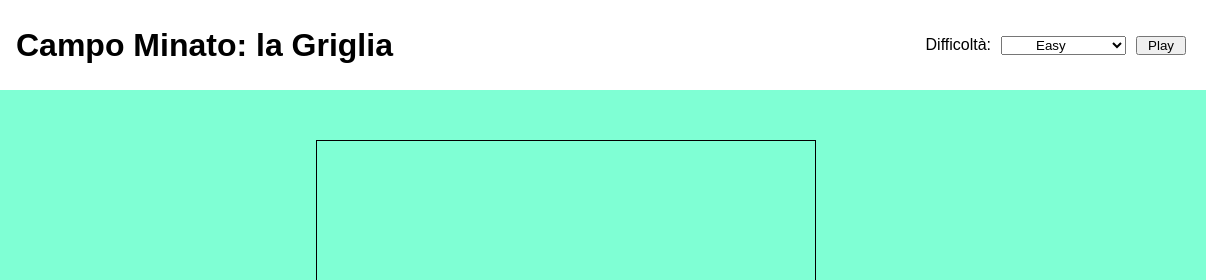
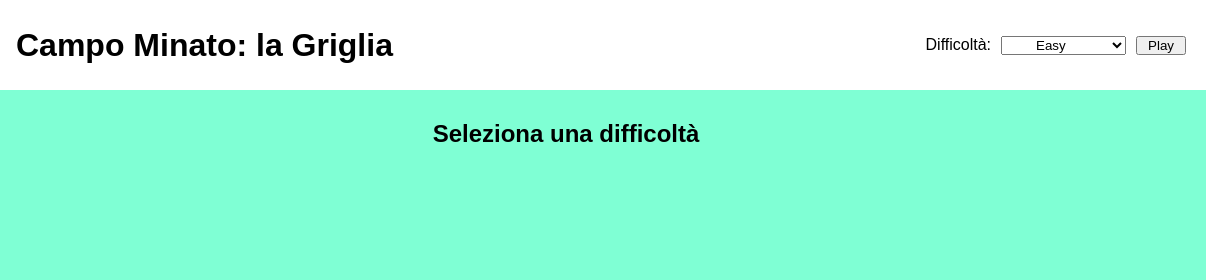
Before and after one commit to dokkalemon/js-campominato-grid, a plain HTML site: page index.html in a window 1280 px wide. Shown: the top 280 px of the page, 74-1280 px from the left. Drawn offline with Linux system fonts and the light colour scheme.

Commit message:
fix button on click event

```diff
--- a/index.html
+++ b/index.html
@@ -26,7 +26,8 @@
         </div>
     </header>
 
-    <main class="grid">
+    <main class="grid-conteiner">
+        <h2>Seleziona una difficoltà</h2>
         <!-- <div class="square"></div>
         <div class="square"></div>
         <div class="square"></div>
--- a/js/main.js
+++ b/js/main.js
@@ -17,7 +17,7 @@ playBtn.addEventListener('click', function() {
 })
 
 // Difficoltà
-selectRef.addEventListener('click', () => {
+playBtn.addEventListener('click', () => {
 
     //Resettiamo il conteiner
     gridConteiner.innerHTML = '';
```
